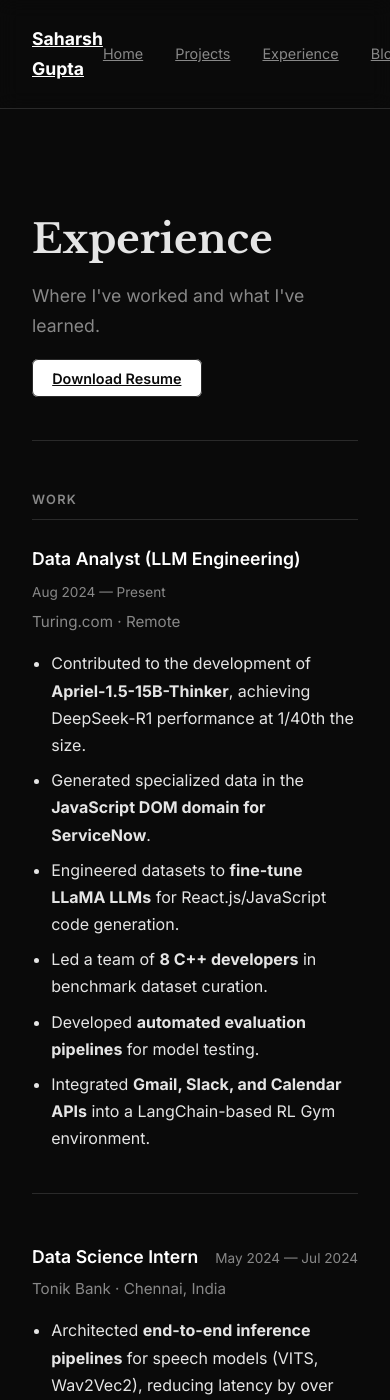
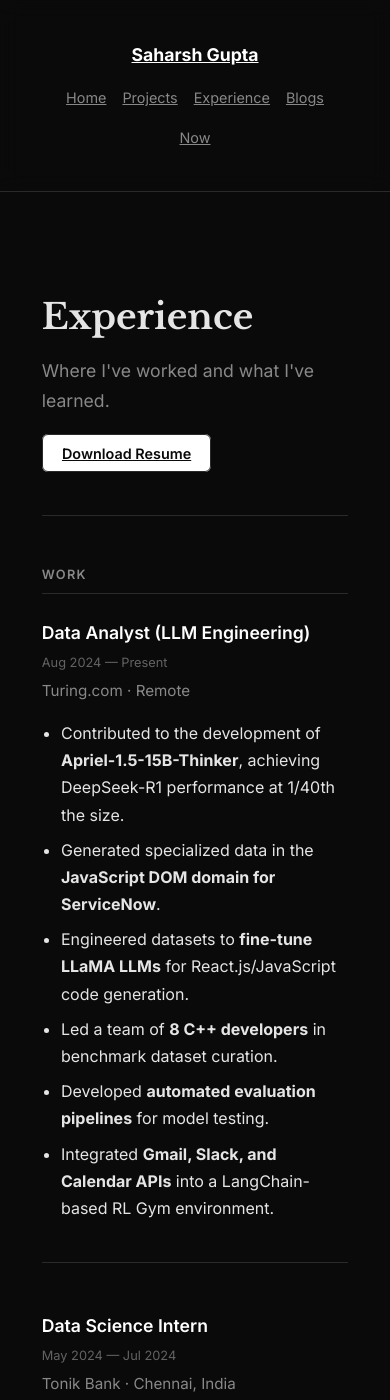
Before and after one commit to saharshg29/saharshg29.github.io, a Jekyll site: the page built from experience.html, in a window 390 px wide and 1400 px high. Built offline with Jekyll 4.4.1, drawn with Linux system fonts in a browser that asks for light colours.

Commit message:
feat: Update site configuration, add favicon and Google Analytics, improve mobile responsiveness, enhance page layouts with headers and animations, and create robots.txt.

```diff
--- a/_config.yml
+++ b/_config.yml
@@ -2,13 +2,14 @@
 description: Machine Learning Engineer & Full-Stack Developer. Building intelligent systems at the intersection of AI and software engineering.
 author: Saharsh Gupta
 theme: minima
-url: "https://saharshgupta.com" # Placeholder
+url: "https://saharshg29.github.io"
 baseurl: ""
 twitter_username: saharshg29
 github_username: saharshg29
-logo: /assets/logo.png # Placeholder
+google_analytics: "G-XXXXXXXXXX" # User can update this
 plugins:
   - jekyll-seo-tag
+  - jekyll-sitemap
 
 permalink: /:collection/:title/
 
--- a/_layouts/default.html
+++ b/_layouts/default.html
@@ -6,6 +6,16 @@
     <meta name="viewport" content="width=device-width, initial-scale=1.0">
     {% seo %}
     <link rel="stylesheet" href="{{ '/assets/css/style.css' | relative_url }}">
+    <link rel="icon" type="image/x-icon" href="/favicon.ico">
+    {% if site.google_analytics %}
+    <script async src="https://www.googletagmanager.com/gtag/js?id={{ site.google_analytics }}"></script>
+    <script>
+        window.dataLayer = window.dataLayer || [];
+        function gtag() { dataLayer.push(arguments); }
+        gtag('js', new Date());
+        gtag('config', '{{ site.google_analytics }}');
+    </script>
+    {% endif %}
 </head>
 
 <body>
--- a/assets/css/style.css
+++ b/assets/css/style.css
@@ -754,3 +754,68 @@
     font-family: 'Menlo', monospace;
     border: 1px solid var(--border);
 }
+
+/* --- MOBILE RESPONSIVENESS --- */
+@media (max-width: 768px) {
+    :root {
+        --width: 95%;
+    }
+
+    .nav-container {
+        flex-direction: column;
+        gap: 1rem;
+        padding: 1rem;
+    }
+
+    .nav-links {
+        gap: 1rem;
+        font-size: 0.9rem;
+        flex-wrap: wrap;
+        justify-content: center;
+    }
+
+    .hero-title {
+        font-size: 2.5rem;
+    }
+
+    .hero-subtitle {
+        font-size: 1.1rem;
+    }
+
+    .skills-grid {
+        grid-template-columns: 1fr;
+    }
+
+    .projects-grid {
+        grid-template-columns: 1fr;
+    }
+
+    .experience-header {
+        flex-direction: column;
+        align-items: flex-start;
+        gap: 0.25rem;
+    }
+
+    .experience-date {
+        font-size: 0.8rem;
+        opacity: 0.7;
+    }
+
+    .controls-area {
+        flex-direction: column;
+    }
+
+    .tabs {
+        flex-wrap: wrap;
+        justify-content: center;
+    }
+
+    #calendar-wrapper {
+        width: 100%;
+        max-width: none;
+    }
+
+    .page-header h1 {
+        font-size: 2.2rem;
+    }
+}
--- a/blogs.html
+++ b/blogs.html
@@ -1,6 +1,11 @@
 ---
 layout: default
 ---
+
+<section class="page-header reveal">
+    <h1>Digital Garden</h1>
+    <p class="page-subtitle">Essays, engineering logs, and reflections.</p>
+</section>
 
 <div class="controls-area">
     <div class="search-container">
--- a/experience.html
+++ b/experience.html
@@ -11,7 +11,7 @@
     </div>
 </section>
 
-<section class="section">
+<section class="section reveal reveal-1">
     <h2 class="section-heading">Work</h2>
 
     <div class="experience-item">
@@ -48,7 +48,7 @@
     </div>
 </section>
 
-<section class="section">
+<section class="section reveal reveal-2">
     <h2 class="section-heading">Education</h2>
     <div class="education-item">
         <h3>B.Tech, Computer Science</h3>
@@ -57,7 +57,7 @@
     </div>
 </section>
 
-<section class="section">
+<section class="section reveal reveal-3">
     <h2 class="section-heading">Leadership & Achievements</h2>
     <ul class="achievements-list">
         <li><strong>Top 0.5% Rank</strong>: Top 400 out of 75,000+ in Amazon ML Challenge 2024.</li>
--- a/projects.html
+++ b/projects.html
@@ -8,7 +8,7 @@
     <p class="page-subtitle">A collection of things I've built.</p>
 </section>
 
-<section class="section">
+<section class="section reveal reveal-1">
     <h2 class="section-heading">Featured</h2>
 
     <div class="project-detail">
@@ -35,7 +35,7 @@
     </div>
 </section>
 
-<section class="section">
+<section class="section reveal reveal-2">
     <h2 class="section-heading">Interactive Demos</h2>
     <div class="demos-list">
         <div class="demo-item">
--- /dev/null
+++ b/robots.txt
@@ -0,0 +1,4 @@
+User-agent: *
+Allow: /
+
+Sitemap: https://saharshg29.github.io/sitemap.xml
```
